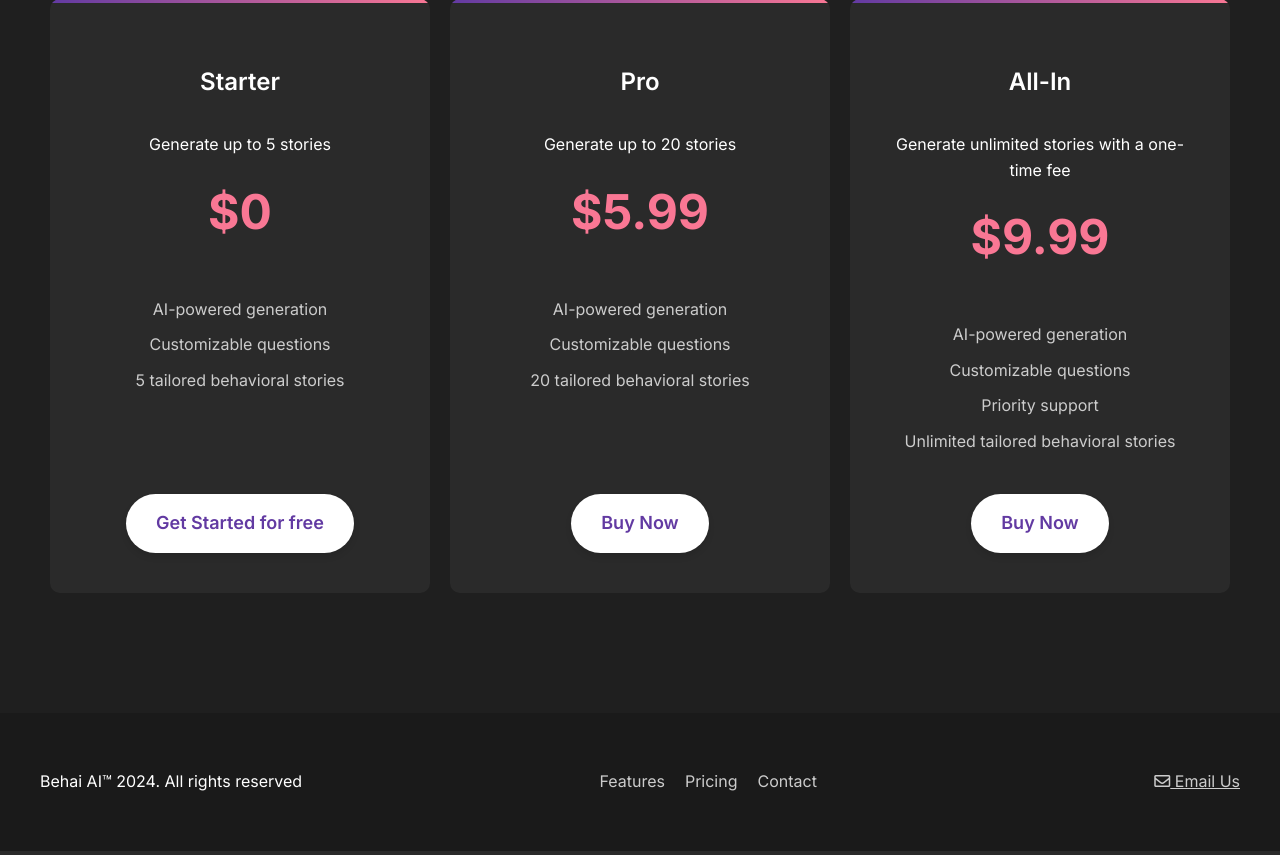
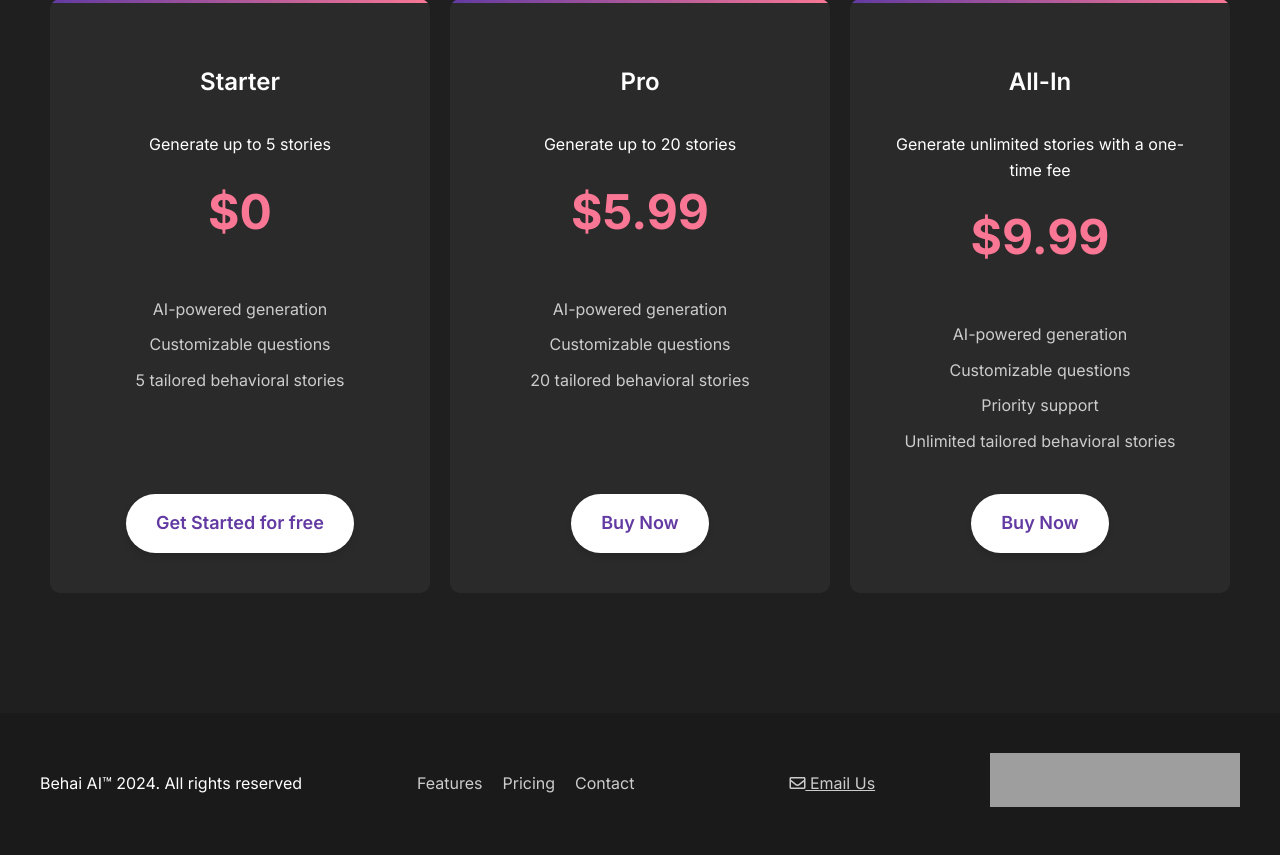
Before and after one commit to jaidev-jayakumar/BehavioralTool, a Flask app: page / in a window 1280 px wide. Shown: the part 2465-3320 px from the top of the page. Run offline with Flask 3, Linux system fonts and the light colour scheme; some libraries are stand-ins or nearby versions; grey boxes are pictures that could not be loaded.

Commit message:
phunt reviews

```diff
--- a/templates/home.html
+++ b/templates/home.html
@@ -681,6 +681,13 @@
             <ul class="social-links">
     <li><a href="mailto:behai@gmail.com"><i class="far fa-envelope"></i> Email Us</a></li>
 </ul>
+<div class="product-hunt-badge">
+                <a href="https://www.producthunt.com/products/behai-ai/reviews?utm_source=badge-product_review&utm_medium=badge&utm_souce=badge-behai&#0045;ai" target="_blank">
+                    <img src="https://api.producthunt.com/widgets/embed-image/v1/product_review.svg?product_id=615980&theme=light"
+                         alt="Behai&#0032;AI - Compelling&#0032;Behavioral&#0032;Stories&#0032;in&#0032;10&#0032;Seconds | Product Hunt"
+                         style="width: 250px; height: 54px;" width="250" height="54" />
+                </a>
+            </div>
         </div>
     </div>
 </footer>
```
